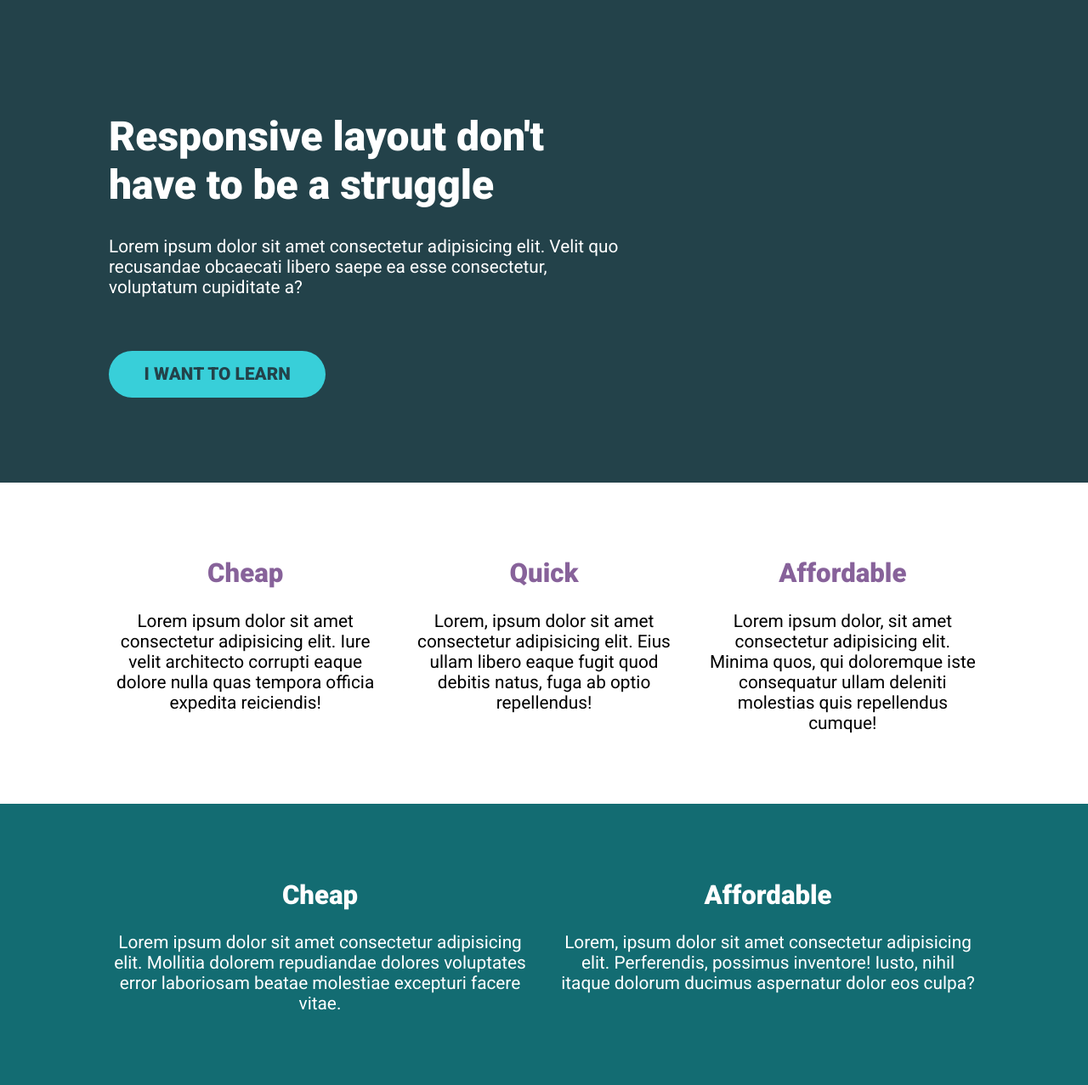
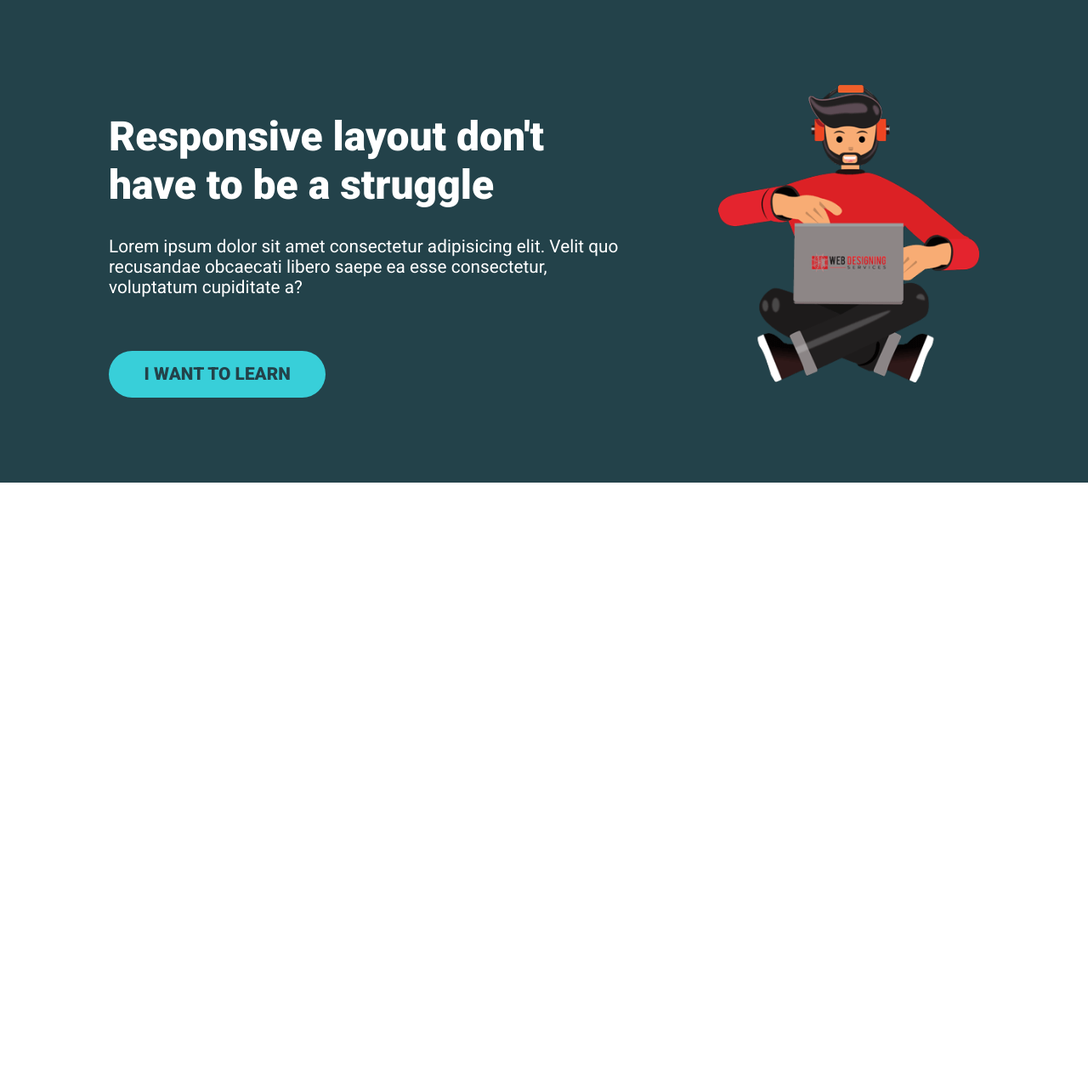
Before and after one commit to awais019/css-responsive-layouts-practice, a plain HTML site: page index.html in a window 1280 px wide. Shown: the whole page at 85% size. After the commit the page ends 800 px from the top, so only its background shows below. Drawn offline with Linux system fonts and the light colour scheme.

Commit message:
Added image in hero section

```diff
--- a/index.html
+++ b/index.html
@@ -15,7 +15,7 @@
   </head>
   <body>
     <div class="hero">
-      <div class="container">
+      <div class="container row">
         <div class="hero__text">
           <h1>Responsive layout don't have to be a struggle</h1>
           <p>
@@ -25,59 +25,8 @@
           </p>
           <a href="#" class="btn">I want to learn</a>
         </div>
+        <img class="hero__img" src="img/web-character.png" alt="a web character" />
       </div>
     </div>
-    <section class="three-col">
-      <div class="container">
-        <div class="row">
-          <div class="col">
-            <h2>Cheap</h2>
-            <p>
-              Lorem ipsum dolor sit amet consectetur adipisicing elit. Iure
-              velit architecto corrupti eaque dolore nulla quas tempora officia
-              expedita reiciendis!
-            </p>
-          </div>
-          <div class="col">
-            <h2>Quick</h2>
-            <p>
-              Lorem, ipsum dolor sit amet consectetur adipisicing elit. Eius
-              ullam libero eaque fugit quod debitis natus, fuga ab optio
-              repellendus!
-            </p>
-          </div>
-          <div class="col">
-            <h2>Affordable</h2>
-            <p>
-              Lorem ipsum dolor, sit amet consectetur adipisicing elit. Minima
-              quos, qui doloremque iste consequatur ullam deleniti molestias
-              quis repellendus cumque!
-            </p>
-          </div>
-        </div>
-      </div>
-    </section>
-    <section class="two-col">
-      <div class="container">
-        <div class="row">
-          <div class="col">
-            <h2>Cheap</h2>
-            <p>
-              Lorem ipsum dolor sit amet consectetur adipisicing elit. Mollitia
-              dolorem repudiandae dolores voluptates error laboriosam beatae
-              molestiae excepturi facere vitae.
-            </p>
-          </div>
-          <div class="col">
-            <h2>Affordable</h2>
-            <p>
-              Lorem, ipsum dolor sit amet consectetur adipisicing elit.
-              Perferendis, possimus inventore! Iusto, nihil itaque dolorum
-              ducimus aspernatur dolor eos culpa?
-            </p>
-          </div>
-        </div>
-      </div>
-    </section>
   </body>
 </html>
--- a/style.css
+++ b/style.css
@@ -14,6 +14,10 @@ h1 {
   font-size: 3rem;
 }
 
+img {
+  max-width: 100%;
+}
+
 .container {
   width: 80%;
   max-width: 1280px;
@@ -28,6 +32,11 @@ h1 {
 
 .hero__text {
   width: 60%;
+}
+
+.hero__img {
+  width: 30%;
+  align-self: flex-start;
 }
 
 .hero p {
@@ -52,6 +61,7 @@ h1 {
 
 .row {
   display: flex;
+  justify-content: space-between;
 }
 
 .col {
@@ -63,7 +73,7 @@ h1 {
 }
 
 .three-col {
-  text-align: center;
+  text-align: enter;
   padding: 3em 0;
 }
 
```
Also changed, not shown: img/web-character.png (added).
